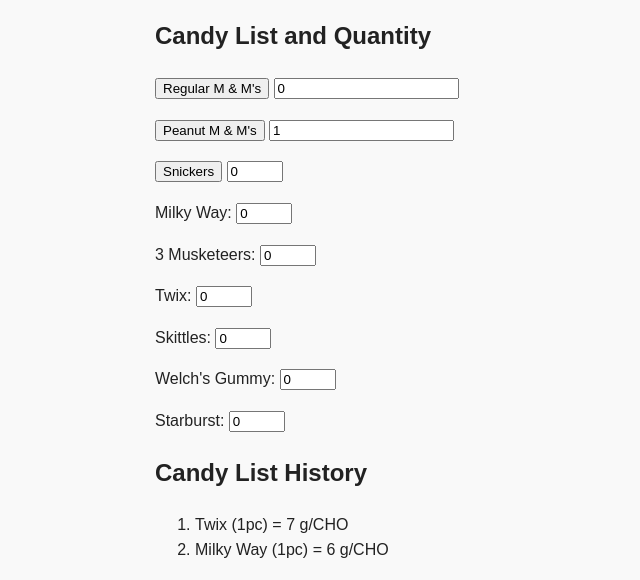
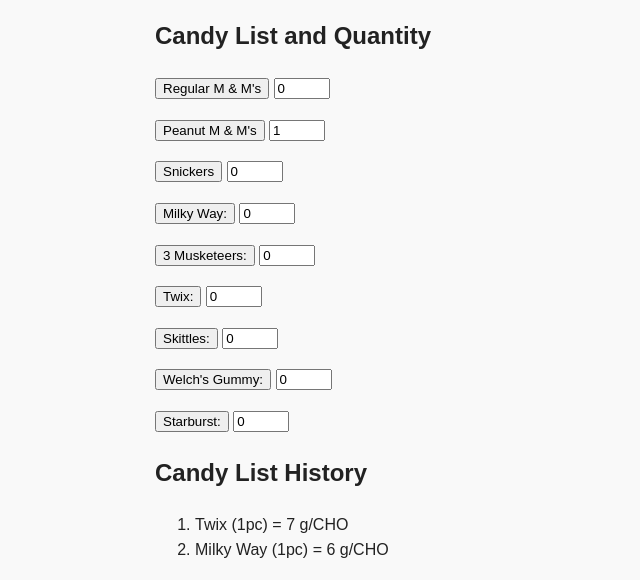
Before and after one commit to ArlynMP/SDEV153-Fall2026-websitdev, a plain HTML site: page index.html in a window 1280 px wide. Shown: the part 201-781 px from the top of the page, without its empty margins (85-725 px from the left). Drawn offline with Linux system fonts and the light colour scheme.

Commit message:
Add max limits to candy quantity inputs
Updated input fields for candy quantities to include maximum limits for better user guidance.

```diff
--- a/index.html
+++ b/index.html
@@ -24,12 +24,12 @@
 
       <p>
         <button type="button">Regular M &amp; M's</button>
-        <input type="number" id="regular-mms" name="regular-mms" min="0" value="0">
+        <input type="number" id="regular-mms" name="regular-mms" min="0" max="10" value="0">
       </p>
 
       <p>
         <button type="button">Peanut M &amp; M's</button>
-        <input type="number" id="peanut-mms" name="peanut-mms" min="0" value="1">
+        <input type="number" id="peanut-mms" name="peanut-mms" min="0" max="10" value="1">
       </p>
 
       <p>
@@ -38,32 +38,32 @@
       </p>
 
       <p>
-        <label for="milky-way">Milky Way:</label>
+        <button type="button">Milky Way:</button>
         <input type="number" id="milky-way" name="milky-way" min="0" max="10" value="0">
       </p>
 
       <p>
-        <label for="musketeers">3 Musketeers:</label>
+        <button type="button">3 Musketeers:</button>
         <input type="number" id="musketeers" name="musketeers" min="0" max="10" value="0">
       </p>
 
       <p>
-        <label for="twix">Twix:</label>
+        <button type="button">Twix:</button>
         <input type="number" id="twix" name="twix" min="0" max="10" value="0">
       </p>
 
       <p>
-        <label for="skittles">Skittles:</label>
+        <button type="button">Skittles:</button>
         <input type="number" id="skittles" name="skittles" min="0" max="10" value="0">
       </p>
 
       <p>
-        <label for="welchs">Welch's Gummy:</label>
+        <button type="button">Welch's Gummy:</button>
         <input type="number" id="welchs" name="welchs" min="0" max="10" value="0">
       </p>
 
       <p>
-        <label for="starburst">Starburst:</label>
+        <button type="button">Starburst:</button>
         <input type="number" id="starburst" name="starburst" min="0" max="10" value="0">
       </p>
     </section>
```
